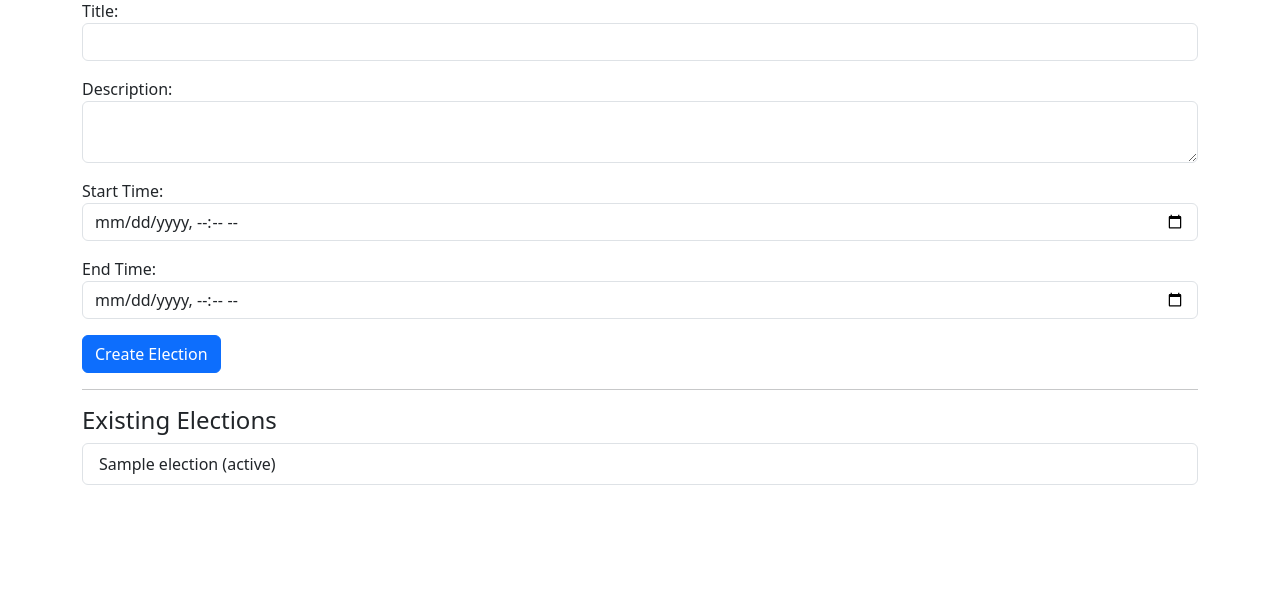
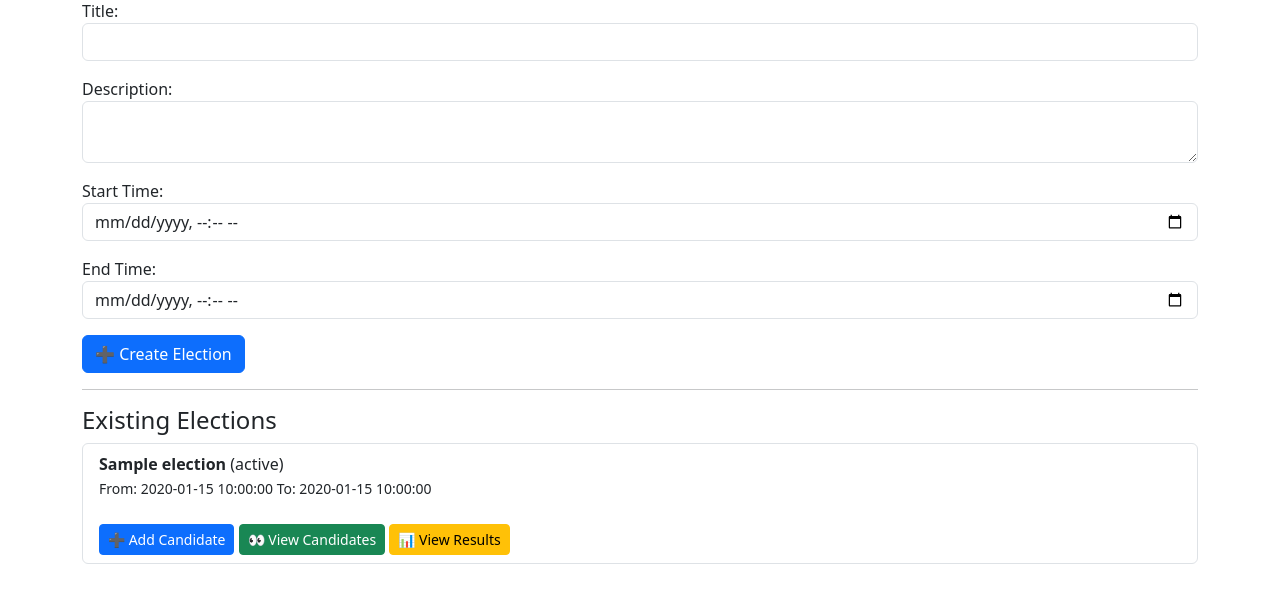
Before and after one commit to yusufbello770/542project, a Flask app: page /admin in a window 1280 px wide. Shown: the part 118-721 px from the top of the page. Run offline with Flask 3, Linux system fonts and the light colour scheme; a user stored in the database is signed in; tables that the repository leaves empty hold one stand-in row (values such as "Sample post").

Commit message:
Update admin_panel.html

```diff
--- a/templates/admin_panel.html
+++ b/templates/admin_panel.html
@@ -1,4 +1,5 @@
 {% extends 'base.html' %}
+
 {% block content %}
 <h1>Admin Panel</h1>
 
@@ -20,7 +21,7 @@
         <label>End Time:</label>
         <input type="datetime-local" name="end_time" class="form-control" required>
     </div>
-    <button type="submit" class="btn btn-primary">Create Election</button>
+    <button type="submit" class="btn btn-primary">➕ Create Election</button>
 </form>
 
 <hr>
@@ -29,7 +30,19 @@
 <ul class="list-group">
     {% for election in elections %}
         <li class="list-group-item">
-            {{ election.title }} ({{ election.status }})
+            <strong>{{ election.title }}</strong> ({{ election.status }})<br>
+            <small>From: {{ election.start_time }} To: {{ election.end_time }}</small><br><br>
+
+            <!-- Buttons -->
+            <a href="{{ url_for('add_candidate', election_id=election.election_id) }}" class="btn btn-sm btn-primary">
+                ➕ Add Candidate
+            </a>
+            <a href="{{ url_for('election_detail', election_id=election.election_id) }}" class="btn btn-sm btn-success">
+                👀 View Candidates
+            </a>
+            <a href="{{ url_for('results', election_id=election.election_id) }}" class="btn btn-sm btn-warning">
+                📊 View Results
+            </a>
         </li>
     {% else %}
         <p>No elections yet.</p>
```
